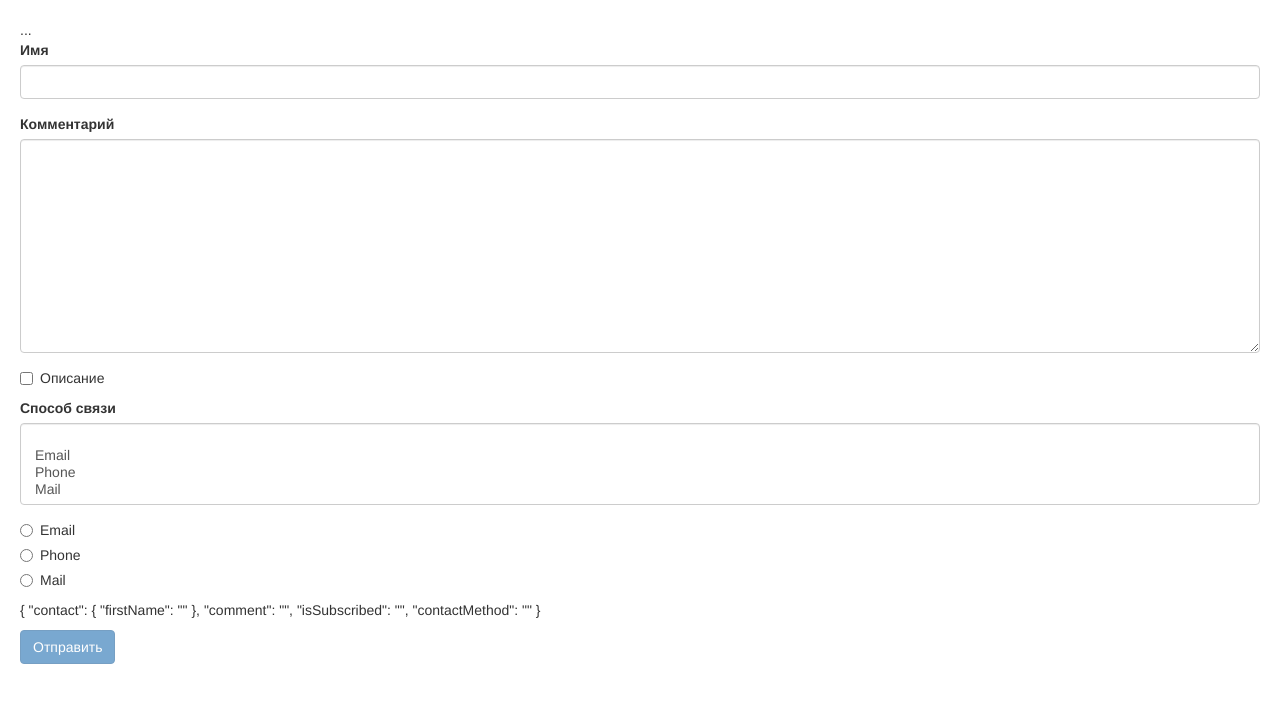
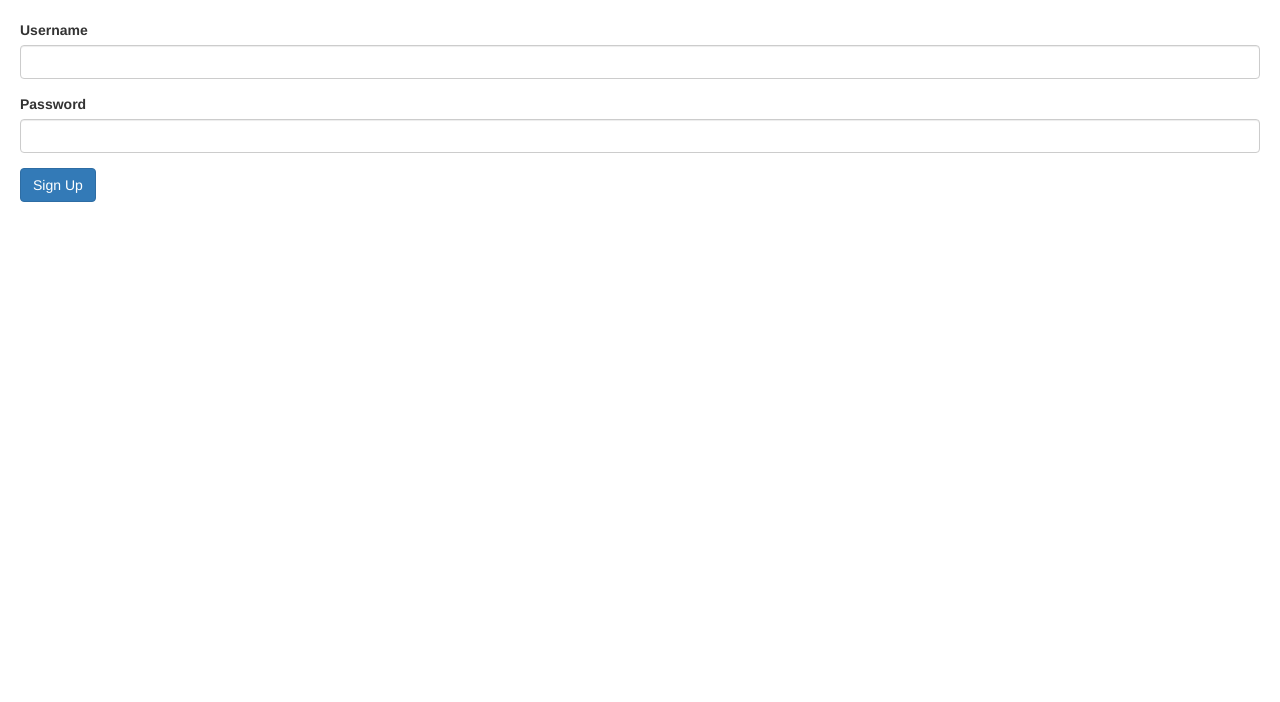
Before and after one commit to Alexy1980/angular.pro, an Angular app: page / in a window 1280 px wide. Shown: the top 702 px of the page. Built offline with nearby package versions, Linux system fonts and the light colour scheme.

Commit message:
signup-form

```diff
--- a/src/app/app.component.html
+++ b/src/app/app.component.html
@@ -46,4 +46,7 @@
 
 <!--Comments-->
 
-<app-contact-form></app-contact-form>
+<!--<app-contact-form></app-contact-form>-->
+
+<!--Reactive form-->
+ <app-signup-form></app-signup-form>
--- /dev/null
+++ b/src/app/signup-form/signup-form.component.html
@@ -0,0 +1,26 @@
+<form [formGroup]="form">
+    <div class="form-group">
+        <label for="username">Username</label>
+        <input
+            formControlName="username"
+            id="username"
+            type="text"
+            class="form-control">
+      <div *ngIf="username.touched && username.invalid" class="alert alert-danger">
+        <div *ngIf="username.errors.required">Имя пользователя обязательно!</div>
+        <div *ngIf="username.errors.minlength">Имя пользователя не может содержать менее {{ username.errors.minlength.requiredLength }} символов!</div>
+        <div *ngIf="username.errors.maxlength">Имя пользователя не может содержать более {{ username.errors.maxlength.requiredLength }} символов!</div>
+        <div *ngIf="username.errors.pattern">Имя пользователя не соответствует шаблону!</div>
+        <div *ngIf="username.errors.cannotContainSpace">Имя пользователя не должно содержать пробелы!</div>
+      </div>
+    </div>
+    <div class="form-group">
+        <label for="password">Password</label>
+        <input
+            formControlName="password"
+            id="password"
+            type="text"
+            class="form-control">
+    </div>
+    <button class="btn btn-primary" type="submit">Sign Up</button>
+</form>
--- /dev/null
+++ b/src/app/signup-form/signup-form.component.ts
@@ -0,0 +1,25 @@
+import { Component } from '@angular/core';
+import {FormGroup, FormControl, Validators} from "@angular/forms";
+import {UsernameValidators} from "./username.validator";
+
+@Component({
+  selector: 'app-signup-form',
+  templateUrl: './signup-form.component.html',
+  styleUrls: ['./signup-form.component.css']
+})
+export class SignupFormComponent {
+  form = new FormGroup({
+    username: new FormControl('', [
+      Validators.required,
+      Validators.minLength(3),
+      Validators.maxLength(15),
+      Validators.pattern('^[_a-zA-Z0-9а-яА-Я ]+$'),
+      UsernameValidators.cannotContainSpace
+    ]),
+    password: new FormControl('', Validators.required)
+  });
+
+  get username() {
+    return this.form.get('username');
+  }
+}
--- /dev/null
+++ b/src/app/signup-form/username.validator.ts
@@ -0,0 +1,9 @@
+import {AbstractControl, ValidationErrors} from "@angular/forms";
+
+export class UsernameValidators {
+  static cannotContainSpace(control: AbstractControl): ValidationErrors | null {
+    if ((control.value as string).indexOf(' ') >= 0)
+        return { cannotContainSpace: true };
+        return null;
+  }
+}
```
Also changed, not shown: src/app/app.module.ts (+6 -3 lines), src/app/signup-form/signup-form.component.css (added), 1 other file (tests, documents, lock files or other folders).
